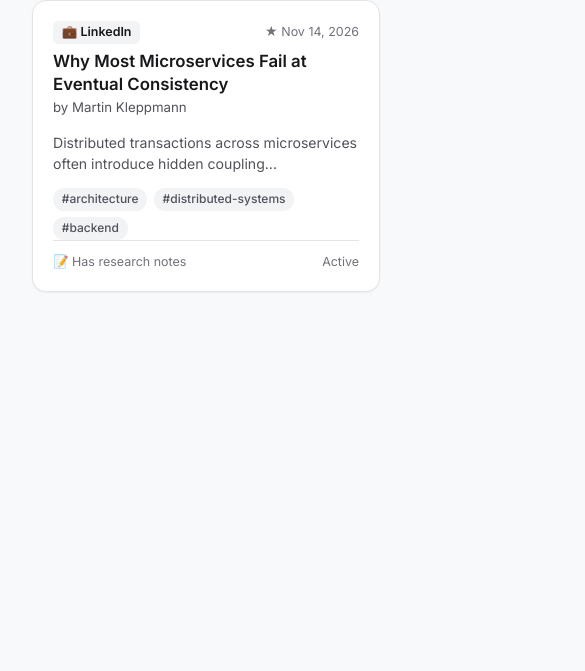
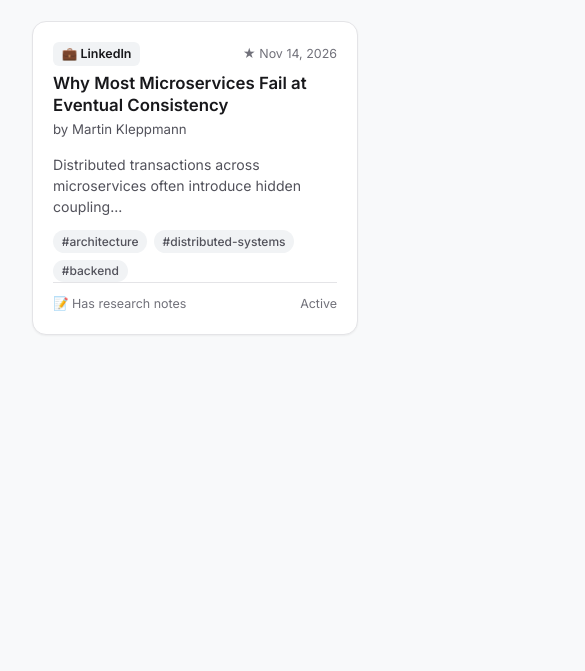
Before and after one commit to willyfvr/my_bookmarks_pocket, a browser extension: page index.html in a window 390 px wide. Shown: the part 173-844 px from the top of the page, 585 px wide, since content can reach past the window. Drawn offline with Linux system fonts and the light colour scheme.

Commit message:
fix: update responsive css for body

```diff
--- a/style.css
+++ b/style.css
@@ -41,15 +41,16 @@ body {
   color: var(--text-primary);
   line-height: 1.5;
   -webkit-font-smoothing: antialiased;
-  width: 780px;
-  height: 580px;
-  overflow: hidden;
+  min-height: 100vh;
+  width: 100%;
+  overflow-x: hidden;
 }
 
 /* App Layout */
 .app-shell {
   display: flex;
   min-height: 100vh;
+  width: 100%;
 }
 
 .sidebar {
```
